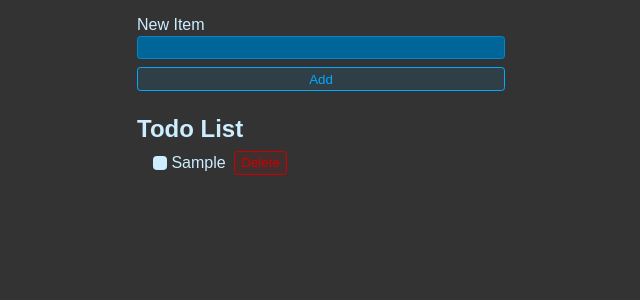
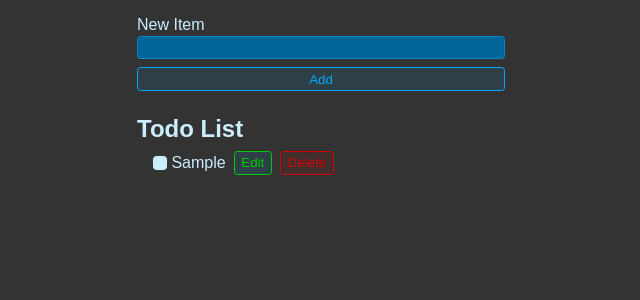
Before and after one commit to vanejan/Planner, a React (Vite) app: page / in a window 1280 px wide. Both pictures are taken after typing "Sample" into the empty fields and a click on the button "Add". Shown: the top 300 px of the page, without its empty margins (319-959 px from the left). Built offline with nearby package versions, Linux system fonts and the light colour scheme.

Commit message:
Added feature to edit todo items

```diff
--- a/App.jsx
+++ b/App.jsx
@@ -71,8 +71,31 @@ export default function App() {
         if (todo.id == id) {
           return { ...todo, completed }
         }
+        else {
+          // For each item with an id that doesn't match, keep it as is
+          return todo
+        }
+      })
+    })
+  }
 
-        // For each item with an id that doesn't match, keep it as is
+  /*
+   * This function allows the user to edit the todo after it
+   * has already been added to the list.
+   */
+  function updateTodo(id) {
+    setTodos(currentTodos => {
+      /*
+       * Traverse the currentTodos array, and for each item in
+       * the array, determine if it is the one that is to
+       * be updated
+       */
+      return currentTodos.map(todo => {
+        /* If it is the item to be edited */
+        if (todo.id == id) {
+          let editedTodo = prompt(`Update "${todo.title}"?`, todo.title)
+          todo.title = editedTodo;
+        }
         return todo
       })
     })
@@ -99,7 +122,7 @@ export default function App() {
       <NewTodoForm onSubmit={addTodo} />
       <h1 className="header">Todo List</h1>
       {/* Render TodoList */}
-      <TodoList todos={todos} toggleTodo={toggleTodo} deleteTodo={deleteTodo} />
+      <TodoList todos={todos} toggleTodo={toggleTodo} deleteTodo={deleteTodo} updateTodo={updateTodo} />
     </>
   )
 }
--- a/TodoItem.jsx
+++ b/TodoItem.jsx
@@ -1,6 +1,6 @@
 /* Pass in completed, id, and title properties */
 export function TodoItem({ completed, id, title, toggleTodo,
-deleteTodo }) {
+deleteTodo, updateTodo }) {
     return (
         <li>
         <label class="checkbox">
@@ -16,6 +16,18 @@ deleteTodo }) {
           <span></span>
           <div class="text-after">{title}</div>
         </label>
+
+        {/*
+          * Represents button to edit a todo list item.
+          * When clicked, a function is passed in that calls
+          * updateTodo() with the id of the corresponding item.
+          */}
+        <button
+          onClick={() => updateTodo(id)}
+          className="btn btn-edit">
+          Edit
+        </button>
+
         {/*
           * Represents button to delete a todo list item.
           * When clicked, a function is passed in that calls
@@ -23,7 +35,10 @@ deleteTodo }) {
           */}
         <button
           onClick={() => deleteTodo(id)}
-          className="btn btn-danger">Delete</button>
+          className="btn btn-danger">
+          Delete
+        </button>
+
         </li>
     )
 }
--- a/TodoList.jsx
+++ b/TodoList.jsx
@@ -1,6 +1,6 @@
 import { TodoItem } from "./TodoItem"
 
-export function TodoList({ todos, toggleTodo, deleteTodo }) {
+export function TodoList({ todos, toggleTodo, deleteTodo, updateTodo }) {
     return(
         <ul className="list">
         {/*
@@ -23,6 +23,7 @@ export function TodoList({ todos, toggleTodo, deleteTodo }) {
                 key={todo.id}
                 toggleTodo={toggleTodo}
                 deleteTodo={deleteTodo}
+                updateTodo={updateTodo}
             />
           )
         })}
--- a/styles.css
+++ b/styles.css
@@ -47,6 +47,16 @@
   .btn.btn-danger:hover,
   .btn.btn-danger:focus-visible {
     background: hsl(0, 100%, 40%, 0.2);
+  }
+
+  .btn.btn-edit {
+    border: 1px solid hsl(120, 100%, 40%);
+    color: hsl(120, 100%, 40%);
+  }
+
+  .btn.btn-edit:hover,
+  .btn.btn-edit:focus-visible {
+    background: hsla(120, 100%, 40%, 0.2);
   }
 
   .new-item-form input {
@@ -134,7 +144,8 @@
 
   /*
    * Change color of text next to checkbox
-   * when checkbox is checked
+   * when checkbox is checked by selecting
+   * the .text-after div after the checkbox
    */
   label.checkbox :checked ~ .text-after {
     color: hsl(200, 20%, 40%);
```
